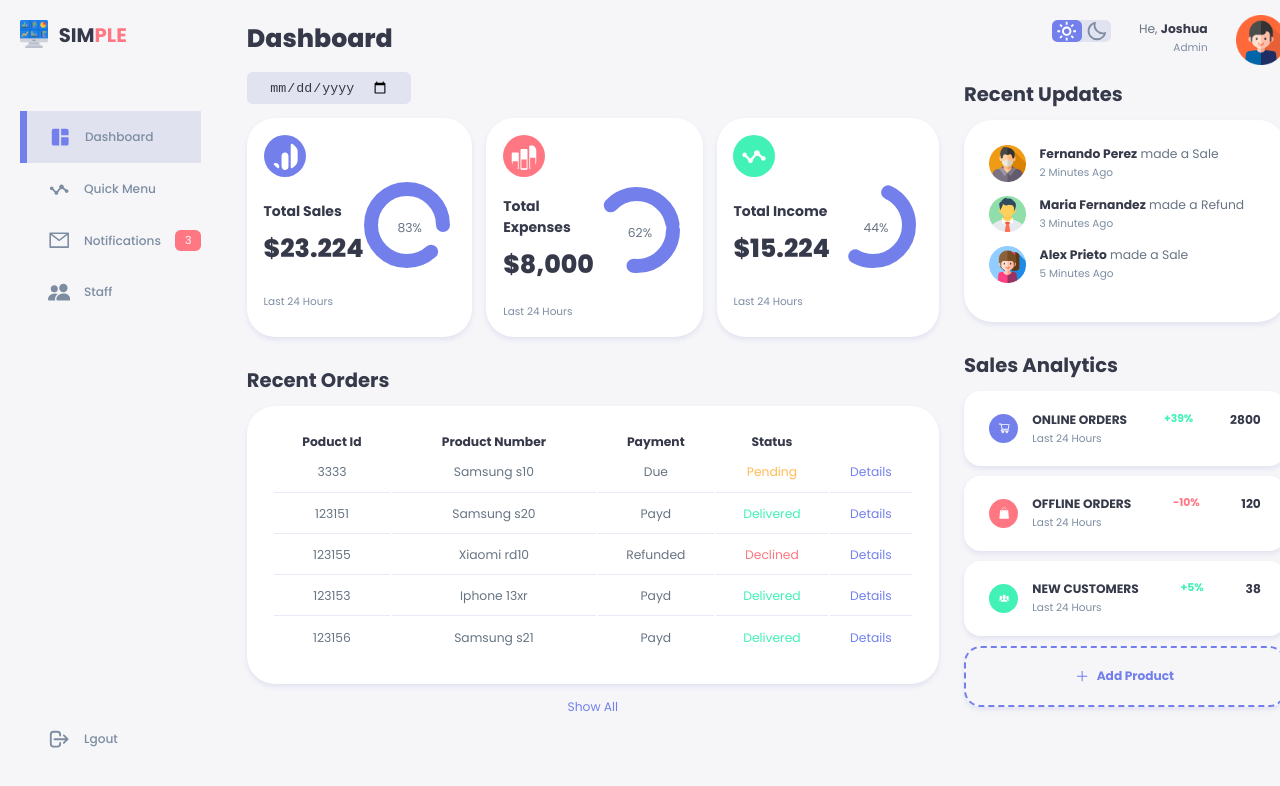
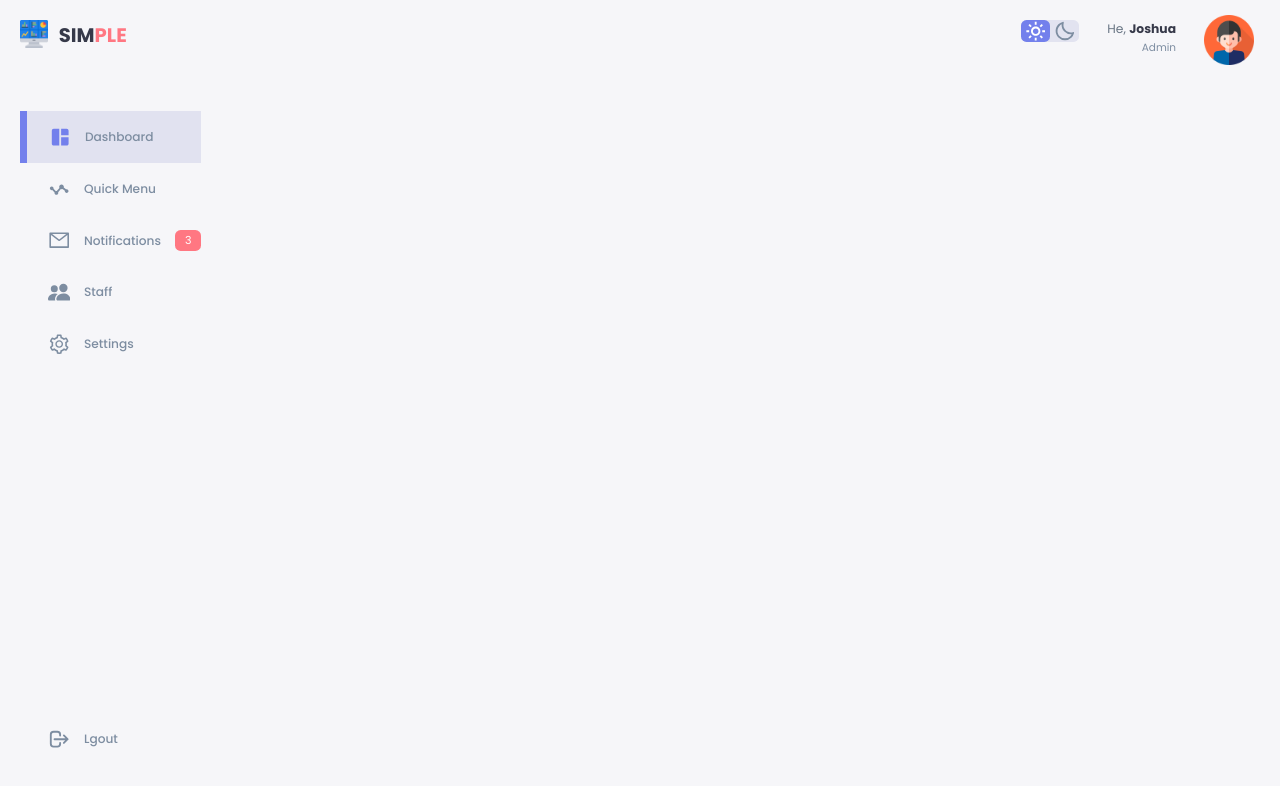
Before and after one commit to Joshua-Enrico/DashboardV2, a Next.js app: page /settings in a window 1280 px wide. Shown: the top 786 px of the page. Built offline with nearby package versions, Linux system fonts and the light colour scheme.

Commit message:
handling routes

```diff
--- a/components/sidebar/SideBar.jsx
+++ b/components/sidebar/SideBar.jsx
@@ -1,19 +1,24 @@
 // Styles clases for this component
 import { ThemeProvider } from 'styled-components';
-import { MainContainer, TopBar, Logo, Image, H2, Span, Close,
-         SideBarNav, Link, H3, Section, Pages, Page, RoutContainer,
-          Nmessage } from "./Style";
+import {
+    MainContainer, TopBar, Logo, Image, H2, Span, Close,
+    SideBarNav, LinkPage, H3, Section, Pages, Page, RoutContainer,
+    Nmessage
+} from "./Style";
 //icons
 import { MdClose, MdSpaceDashboard } from 'react-icons/md';
 import { BsCircle, BsPeopleFill } from 'react-icons/bs';
 import { BiStats } from 'react-icons/bi';
-import { AiOutlineMail } from 'react-icons/ai';
+import { AiOutlineMail, AiOutlineSetting } from 'react-icons/ai';
 import { HiOutlineLogout } from 'react-icons/hi';
 
 import { useClickAway } from 'react-use';
 
 import { useSelector } from 'react-redux';
 import { useRef } from 'react';
+
+// nextjs link
+import Link from 'next/link'
 
 
 const SideBar = () => {
@@ -35,7 +40,7 @@ const SideBar = () => {
     }
 
     return (
-        <ThemeProvider  theme={theme}>
+        <ThemeProvider theme={theme}>
             <MainContainer id="SideBar">
                 <TopBar>
                     <Logo>
@@ -43,27 +48,29 @@ const SideBar = () => {
                         <H2>SIM<Span>PLE</Span></H2>
                     </Logo>
                     <Close>
-                        <MdClose onClick={(e) => Toggle(e, "SideBar")}/>
+                        <MdClose onClick={(e) => Toggle(e, "SideBar")} />
                     </Close>
                 </TopBar>
                 <SideBarNav ref={ref}>
                     <RoutContainer>
-                        <Section className="active">
-                            <MdSpaceDashboard />
-                            <H3>Dashboard</H3>
-                        </Section>
+                        <Link href="/" >
+                            <Section className="active">
+                                <MdSpaceDashboard />
+                                <H3>Dashboard</H3>
+                            </Section>
+                        </Link>
                         <Pages>
                             <Page>
                                 <BsCircle />
-                                <Link>Home</Link>
+                                <LinkPage>Home</LinkPage>
                             </Page>
                             <Page>
                                 <BsCircle />
-                                <Link>Analytics</Link>
+                                <LinkPage>Analytics</LinkPage>
                             </Page>
                             <Page>
                                 <BsCircle />
-                                <Link>Sales</Link>
+                                <LinkPage>Sales</LinkPage>
                             </Page>
                         </Pages>
                     </RoutContainer>
@@ -75,19 +82,19 @@ const SideBar = () => {
                         <Pages>
                             <Page>
                                 <BsCircle />
-                                <Link>Users</Link>
+                                <LinkPage>Users</LinkPage>
                             </Page>
                             <Page>
                                 <BsCircle />
-                                <Link>Products</Link>
+                                <LinkPage>Products</LinkPage>
                             </Page>
                             <Page>
                                 <BsCircle />
-                                <Link>Transactions</Link>
+                                <LinkPage>Transactions</LinkPage>
                             </Page>
                             <Page>
                                 <BsCircle />
-                                <Link>Reports</Link>
+                                <LinkPage>Reports</LinkPage>
                             </Page>
                         </Pages>
                     </RoutContainer>
@@ -100,15 +107,15 @@ const SideBar = () => {
                         <Pages>
                             <Page>
                                 <BsCircle />
-                                <Link>Mail</Link>
+                                <LinkPage>Mail</LinkPage>
                             </Page>
                             <Page>
                                 <BsCircle />
-                                <Link>Feedback</Link>
+                                <LinkPage>Feedback</LinkPage>
                             </Page>
                             <Page>
                                 <BsCircle />
-                                <Link>Messages</Link>
+                                <LinkPage>Messages</LinkPage>
                             </Page>
                         </Pages>
                     </RoutContainer>
@@ -120,17 +127,26 @@ const SideBar = () => {
                         <Pages>
                             <Page>
                                 <BsCircle />
-                                <Link>Manage</Link>
+                                <LinkPage>Manage</LinkPage>
                             </Page>
                             <Page>
                                 <BsCircle />
-                                <Link>Analytics</Link>
+                                <LinkPage>Analytics</LinkPage>
                             </Page>
                             <Page>
                                 <BsCircle />
-                                <Link>Reports</Link>
+                                <LinkPage>Reports</LinkPage>
                             </Page>
                         </Pages>
+                    </RoutContainer>
+                    <RoutContainer>
+                        <Link href="/settings" >
+                        <Section >
+                                <AiOutlineSetting />
+                                <H3>Settings</H3>
+
+                        </Section>
+                        </Link>
                     </RoutContainer>
                     <RoutContainer>
                         <Section >
--- a/components/sidebar/Style.js
+++ b/components/sidebar/Style.js
@@ -168,7 +168,7 @@ const Page = styled.div`
 `;
 
 
-const Link = styled.span`
+const LinkPage = styled.span`
     color: ${props => props.theme.Cdark};
 `;
 
@@ -194,4 +194,4 @@ const Nmessage = styled.span`
 
 
 
-export { MainContainer, TopBar, Logo, Image, H2, Span, Close, SideBarNav, Link, H3, Section, Pages, Page, RoutContainer, Nmessage };
+export { MainContainer, TopBar, Logo, Image, H2, Span, Close, SideBarNav, LinkPage, H3, Section, Pages, Page, RoutContainer, Nmessage };
--- a/components/topright/TopRight.jsx
+++ b/components/topright/TopRight.jsx
@@ -12,6 +12,8 @@ import { GiSettingsKnobs } from 'react-icons/gi';
 import { useRef } from "react";
 import { useClickAway } from 'react-use';
 
+// nextjs link
+import Link from 'next/link'
 
 
 const TopRight = () => {
@@ -67,13 +69,15 @@ const TopRight = () => {
                 <DropDownContainer ref={ref} id="DropCt">
                     <DropDown>
                         <Items>
-                        <GiSettingsKnobs/>
+                            <GiSettingsKnobs />
                             Theme
                         </Items>
+                        <Link href="/settings">
                         <Items>
-                        <AiOutlineSetting/>
+                            <AiOutlineSetting />
                             Setting
                         </Items>
+                        </Link>
                             <Items>
                                 <HiOutlineLogout />
                                 Logout
--- a/pagescomp/Settings.jsx
+++ b/pagescomp/Settings.jsx
@@ -34,15 +34,11 @@ const Settings = () => {
         <MainContainer>
           <div></div>
           <Main>
-            <Title>Dashboard</Title>
-            <Date />
-            <Insights />
-            <RecentOrds />
+
           </Main>
           <RightSide>
             <TopRight />
-            <RecentUpdates />
-            <SalesAnalytics />
+
           </RightSide>
         </MainContainer>
       </div>
```
Lines whose indentation alone changed are shown as unchanged.
